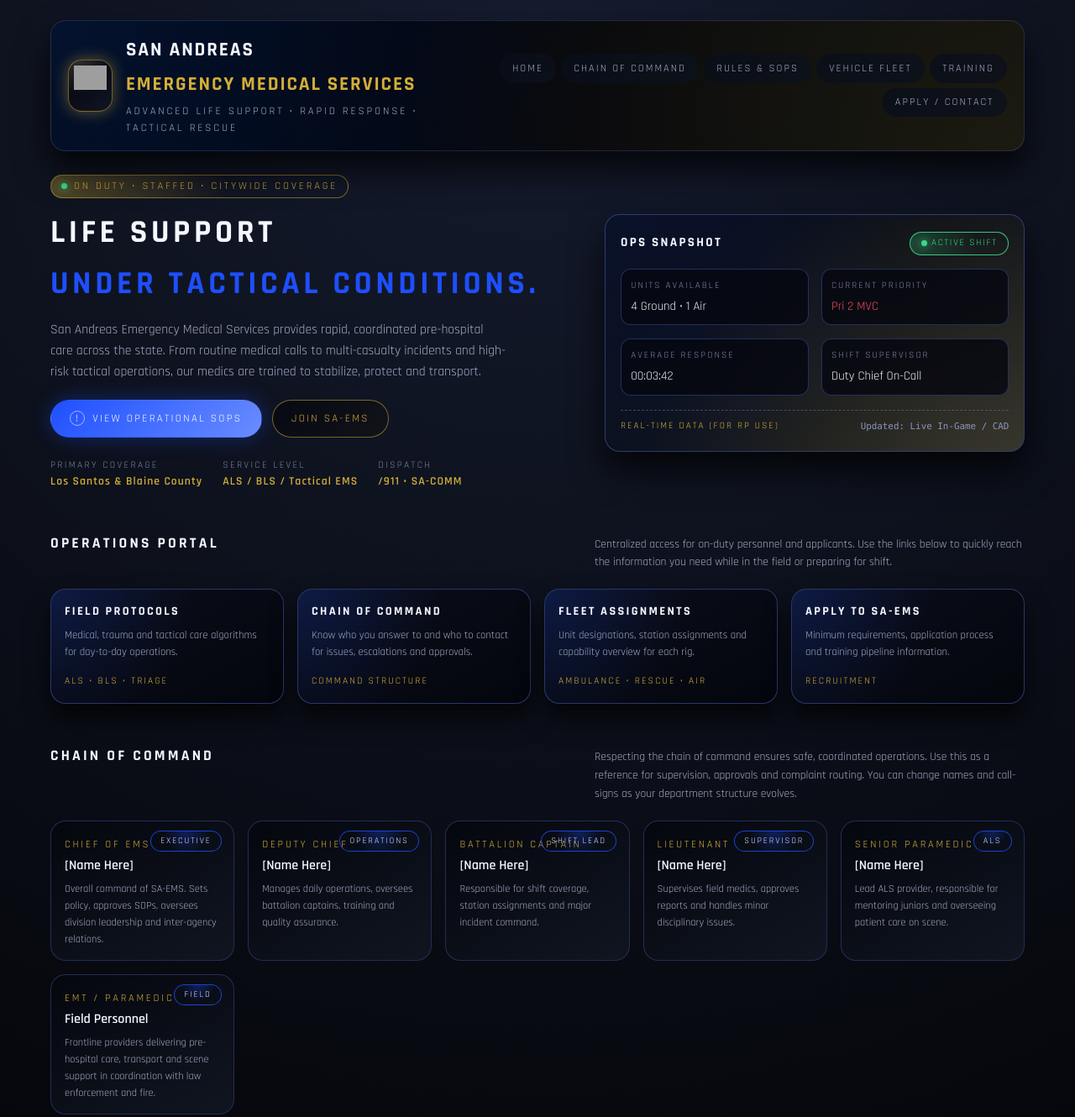
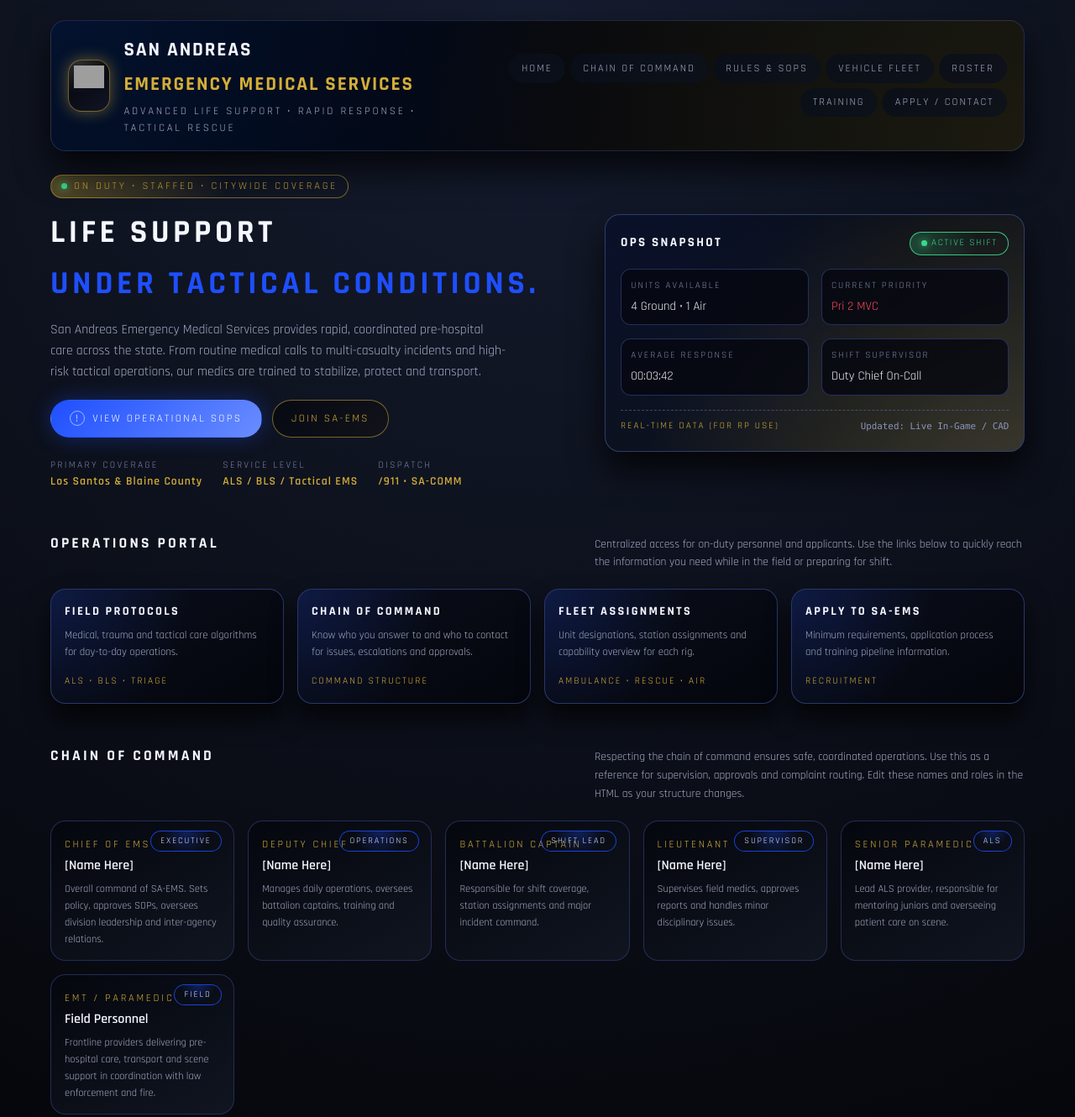
Before and after one commit to irp-saems/irp-sa-ems, a plain HTML site: page index.html in a window 1280 px wide. Shown: the top 1330 px of the page at 84% size. Drawn offline with Linux system fonts and the light colour scheme; grey boxes are pictures that could not be loaded.

Commit message:
Update index.html
Adding back end for roster to main page

```diff
--- a/index.html
+++ b/index.html
@@ -52,8 +52,6 @@
       color: inherit;
       text-decoration: none;
     }
-
-    /* Layout */
 
     .page-shell {
       max-width: 1200px;
@@ -168,8 +166,6 @@
     .nav-link:hover::before {
       opacity: 1;
     }
-
-    /* Main hero */
 
     .hero {
       margin-top: 1.75rem;
@@ -426,8 +422,6 @@
       color: #8a93bd;
     }
 
-    /* Sections */
-
     section {
       margin-top: 3rem;
     }
@@ -451,8 +445,6 @@
       color: var(--text-muted);
       max-width: 32rem;
     }
-
-    /* Quick links */
 
     .quick-links-grid {
       display: grid;
@@ -498,8 +490,6 @@
       letter-spacing: 0.18em;
       color: var(--accent-gold);
     }
-
-    /* Chain of command */
 
     .coc-grid {
       display: grid;
@@ -548,8 +538,6 @@
       background: radial-gradient(circle at top, rgba(30, 79, 255, 0.3), transparent 60%);
       color: #dbe3ff;
     }
-
-    /* Rules & SOPs */
 
     .rules-layout {
       display: grid;
@@ -619,8 +607,6 @@
       color: #c9d3ff;
     }
 
-    /* Vehicles */
-
     .vehicle-grid {
       display: grid;
       grid-template-columns: repeat(auto-fit, minmax(220px, 1fr));
@@ -686,8 +672,6 @@
       box-shadow: 0 0 10px rgba(59, 217, 138, 0.9);
     }
 
-    /* Training */
-
     .training-grid {
       display: grid;
       grid-template-columns: repeat(auto-fit, minmax(230px, 1fr));
@@ -719,8 +703,6 @@
       font-size: 0.76rem;
       color: var(--text-muted);
     }
-
-    /* Contact / Apply */
 
     .contact-card {
       border-radius: var(--radius-card);
@@ -799,8 +781,6 @@
       font-size: 0.7rem;
     }
 
-    /* Responsive */
-
     @media (max-width: 860px) {
       header {
         flex-direction: column;
@@ -840,11 +820,9 @@
 </head>
 <body>
   <div class="page-shell">
-    <!-- HEADER / NAV -->
     <header>
       <div class="brand">
         <div class="brand-logo">
-          <!-- Replace logo.png with your own filename if needed -->
           <img src="logo.png" alt="San Andreas EMS Logo" />
         </div>
         <div class="brand-text">
@@ -861,12 +839,12 @@
         <a class="nav-link" href="#coc">Chain of Command</a>
         <a class="nav-link" href="#sops">Rules &amp; SOPs</a>
         <a class="nav-link" href="#vehicles">Vehicle Fleet</a>
+        <a class="nav-link" href="roster.html">Roster</a>
         <a class="nav-link" href="#training">Training</a>
         <a class="nav-link" href="#contact">Apply / Contact</a>
       </nav>
     </header>
 
-    <!-- HERO / HOME -->
     <main id="home">
       <section class="hero">
         <div>
@@ -947,7 +925,6 @@
         </aside>
       </section>
 
-      <!-- QUICK LINKS -->
       <section>
         <div class="section-header">
           <h3>Operations Portal</h3>
@@ -984,14 +961,13 @@
         </div>
       </section>
 
-      <!-- CHAIN OF COMMAND -->
       <section id="coc">
         <div class="section-header">
           <h3>Chain of Command</h3>
           <p>
             Respecting the chain of command ensures safe, coordinated operations. Use this as a
-            reference for supervision, approvals and complaint routing. You can change names and
-            call-signs as your department structure evolves.
+            reference for supervision, approvals and complaint routing. Edit these names and roles
+            in the HTML as your structure changes.
           </p>
         </div>
 
@@ -1055,7 +1031,6 @@
         </div>
       </section>
 
-      <!-- RULES & SOPs -->
       <section id="sops">
         <div class="section-header">
           <h3>Rules &amp; SOPs</h3>
@@ -1136,7 +1111,6 @@
         </div>
       </section>
 
-      <!-- VEHICLE FLEET -->
       <section id="vehicles">
         <div class="section-header">
           <h3>Vehicle Fleet</h3>
@@ -1209,7 +1183,6 @@
         </div>
       </section>
 
-      <!-- TRAINING -->
       <section id="training">
         <div class="section-header">
           <h3>Training &amp; Certification</h3>
@@ -1258,7 +1231,6 @@
         </div>
       </section>
 
-      <!-- CONTACT / APPLY -->
       <section id="contact">
         <div class="section-header">
           <h3>Apply / Contact</h3>
```
